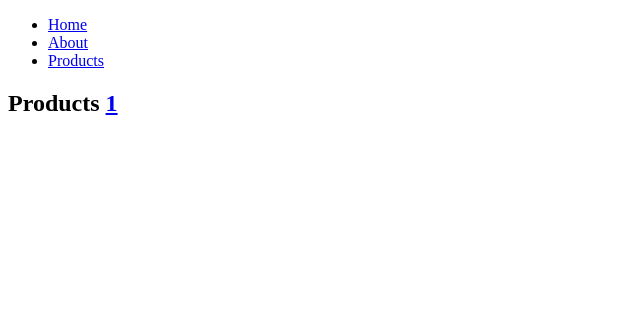
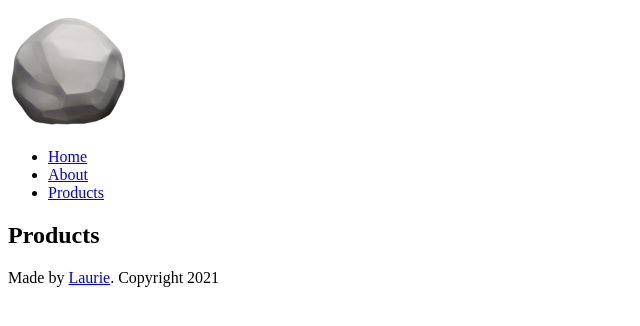
Before and after one commit to laurielim/REACT21K_REACT_REDUX_PROJECT, a React (Create React App) app: page /products in a window 1280 px wide. Shown: the top 326 px of the page, without its empty margins (0-640 px from the left). Built offline with nearby package versions, Linux system fonts and the light colour scheme.

Commit message:
Seperate header from main and add footer

```diff
--- a/src/App.js
+++ b/src/App.js
@@ -1,5 +1,8 @@
 import React from "react";
-import { BrowserRouter as Router, Switch, Route, Link } from "react-router-dom";
+import { BrowserRouter as Router, Switch, Route } from "react-router-dom";
+
+import Header from "./components/Header";
+import Footer from "./components/Footer";
 
 import Home from "./pages/Home";
 import Products from "./pages/Products";
@@ -9,21 +12,8 @@ import SingleProduct from "./pages/SingleProduct";
 const App = () => {
 	return (
 		<Router>
-			<div>
-				<nav>
-					<ul>
-						<li>
-							<Link to='/'>Home</Link>
-						</li>
-						<li>
-							<Link to='/about'>About</Link>
-						</li>
-						<li>
-							<Link to='/products'>Products</Link>
-						</li>
-					</ul>
-				</nav>
-
+			<Header />
+			<main>
 				<Switch>
 					<Route path='/about'>
 						<About />
@@ -38,7 +28,8 @@ const App = () => {
 						<Home />
 					</Route>
 				</Switch>
-			</div>
+			</main>
+			<Footer />
 		</Router>
 	);
 };
--- /dev/null
+++ b/src/components/Footer.js
@@ -0,0 +1,16 @@
+import React from "react";
+
+const Footer = () => {
+	const today = new Date();
+
+	return (
+		<footer>
+			<p>
+				Made by <a href='https://github.com/laurielim'>Laurie</a>. Copyright{" "}
+				{today.getFullYear()}
+			</p>
+		</footer>
+	);
+};
+
+export default Footer;
--- /dev/null
+++ b/src/components/Header.js
@@ -0,0 +1,37 @@
+import React from "react";
+import { NavLink } from "react-router-dom";
+
+import logo from "../img/logo.png";
+
+const Header = () => {
+	return (
+		<header className='header'>
+			<div className='logo'>
+				<NavLink to='/'>
+					<img src={logo} alt='Issa rock' />
+				</NavLink>
+			</div>
+			<nav>
+				<ul>
+					<li>
+						<NavLink exact to='/'>
+							Home
+						</NavLink>
+					</li>
+					<li>
+						<NavLink exact to='/about'>
+							About
+						</NavLink>
+					</li>
+					<li>
+						<NavLink exact to='/products'>
+							Products
+						</NavLink>
+					</li>
+				</ul>
+			</nav>
+		</header>
+	);
+};
+
+export default Header;
--- a/src/pages/Products.js
+++ b/src/pages/Products.js
@@ -1,11 +1,7 @@
 import React from "react";
 
 const Products = () => {
-	return (
-		<h2>
-			Products <a href='/products/1'>1</a>
-		</h2>
-	);
+	return <h2>Products</h2>;
 };
 
 export default Products;
```
Also changed, not shown: src/img/logo.png (added).
